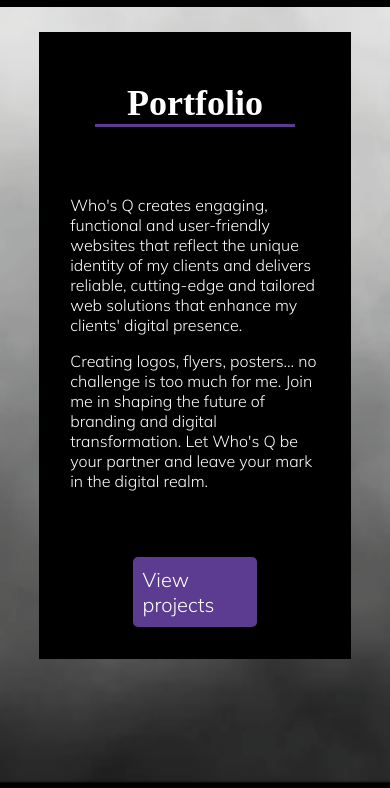
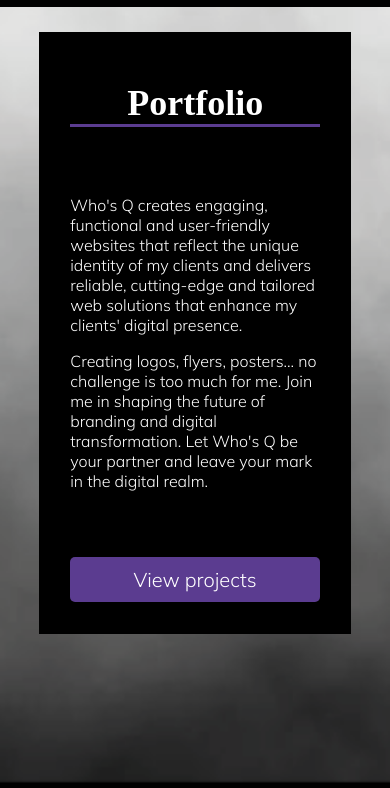
Before and after one commit to QuinttAdam/portfolio, a plain HTML site: page index.html in a window 390 px wide. Shown: the part 56-844 px from the top of the page. Drawn offline with Linux system fonts and the light colour scheme; a web font is replaced by a local one.

Commit message:
style: button width changes

```diff
--- a/css/index.css
+++ b/css/index.css
@@ -99,7 +99,7 @@ h1 {
     font-size: 40px;
     color: white;
     border-bottom: #5B3C90 3px solid;
-    width: 200px;
+    width: 280px;
     display: flex;
     justify-content: center;
     margin: auto;
@@ -122,16 +122,20 @@ h1 {
     background-color: #5B3C90;
     color: white;
     border: none;
-    padding: 10px;
+    padding-top: 10px;
+    padding-bottom: 10px;
     border-radius: 5px;
     font-size: 20px;
     cursor: pointer;
     text-decoration: none;
-    display: flex;
-    justify-content: center;
     margin-top: 30px;
-    margin-left: 30%;
-    margin-right: 30%;
+    margin-left: 15%;
+    margin-right: 15%;
+    text-align: center;
+    display: block;
+    /* max-width: 70%; */
+    width: 70%;
+
 }
 
 @media (max-width: 800px) {
@@ -163,6 +167,7 @@ h1 {
     h1{
         font-size: 36px;
         margin-top: 20%;
+        width: 250px;
     }
     .intro{
         width: 80%;
@@ -173,4 +178,9 @@ h1 {
     main{
         margin-top: 25px;
     }
+    .projectBtn{
+        width: 80%;
+        margin-left: 10%;
+        margin-right: 10%;
+    }
 }
```
